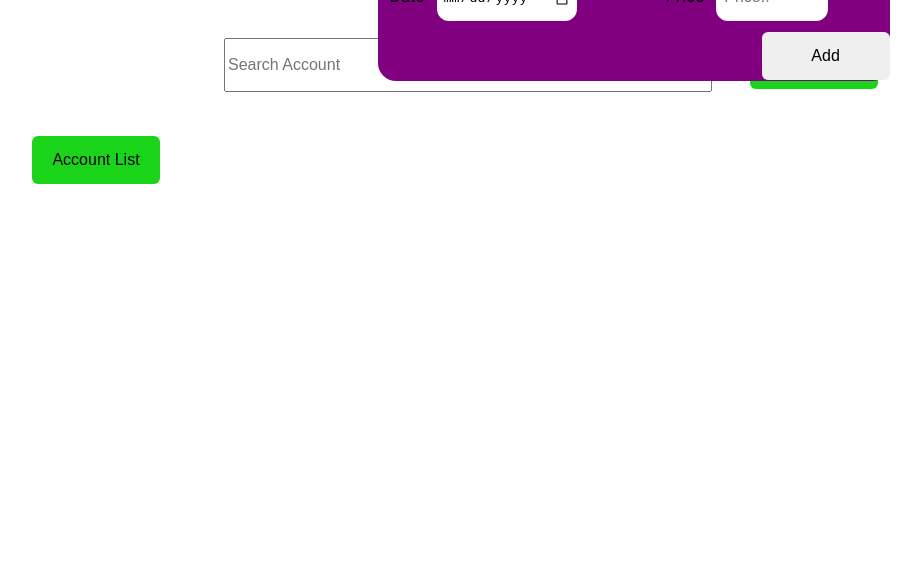
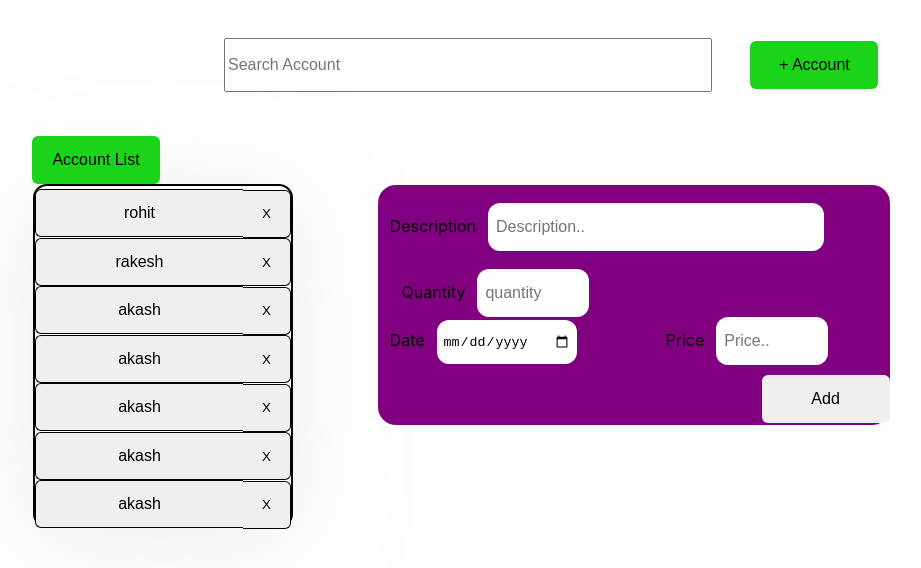
Before and after one commit to Parth-Ramani/groceries-account, a React (Create React App) app: page / in a window 1280 px wide. Both pictures are taken after a click on the button "Account List". Shown: the top 568 px of the page, without its empty margins (160-1081 px from the left). Built offline with nearby package versions, Linux system fonts and the light colour scheme.

Commit message:
add  closed btn and trying the toggle the contactlist

```diff
--- a/src/App.js
+++ b/src/App.js
@@ -6,7 +6,8 @@ import Modal from "./Components/Modal";
 import ContactList from "./Components/ContactList";
 function App() {
   const [openForm, setForm] = useState(false);
-  const [openList, setList] = useState(true || false);
+  const [openList, setList] = useState(false);
+
   return (
     <div>
       <input className="search" type="text" placeholder="Search Account" />
@@ -24,13 +25,15 @@ function App() {
       <button
         onClick={() => {
           setList(true);
-          setList(false);
+          // setList(false);
         }}
         className="accountList"
       >
         Account List
       </button>
+
       {openList && <ContactList />}
+
       {openForm && <Modal setForm={setForm} />}
       <InputFields />
     </div>
--- a/src/Components/ContactList.css
+++ b/src/Components/ContactList.css
@@ -10,12 +10,26 @@ li {
   box-shadow: 0 10px 100px rgba(224, 219, 219, 0.5);
 }
 .contactName {
-  width: 16rem;
+  width: 13rem;
   height: 3rem;
   margin-left: -40px;
   margin-top: -14px;
-  margin-bottom: 14px;
+  margin-bottom: 13px;
   font-size: medium;
-  border: 1px dotted;
+  border: 1px solid;
+  border-right: none;
   border-radius: 6px;
+  border-top-right-radius: 0;
+  border-bottom-right-radius: 0;
 }
+.cancl {
+  margin-top: -13px;
+  height: 3rem;
+  width: 3rem;
+
+  border-top-right-radius: 6px;
+  border-bottom-right-radius: 6px;
+  border: 1px solid;
+  border-left: none;
+  margin-bottom: 13px;
+}
--- a/src/Components/ContactList.js
+++ b/src/Components/ContactList.js
@@ -5,24 +5,31 @@ const ContactList = () => {
       <ul>
         <li>
           <button className="contactName">rohit</button>
+          <button className="cancl">X</button>
         </li>
         <li>
           <button className="contactName">rakesh</button>
+          <button className="cancl">X</button>
         </li>
         <li>
           <button className="contactName">akash</button>
+          <button className="cancl">X</button>
         </li>
         <li>
           <button className="contactName">akash</button>
+          <button className="cancl">X</button>
         </li>
         <li>
           <button className="contactName">akash</button>
+          <button className="cancl">X</button>
         </li>
         <li>
           <button className="contactName">akash</button>
+          <button className="cancl">X</button>
         </li>
         <li>
           <button className="contactName">akash</button>
+          <button className="cancl">X</button>
         </li>
       </ul>
     </div>
```
